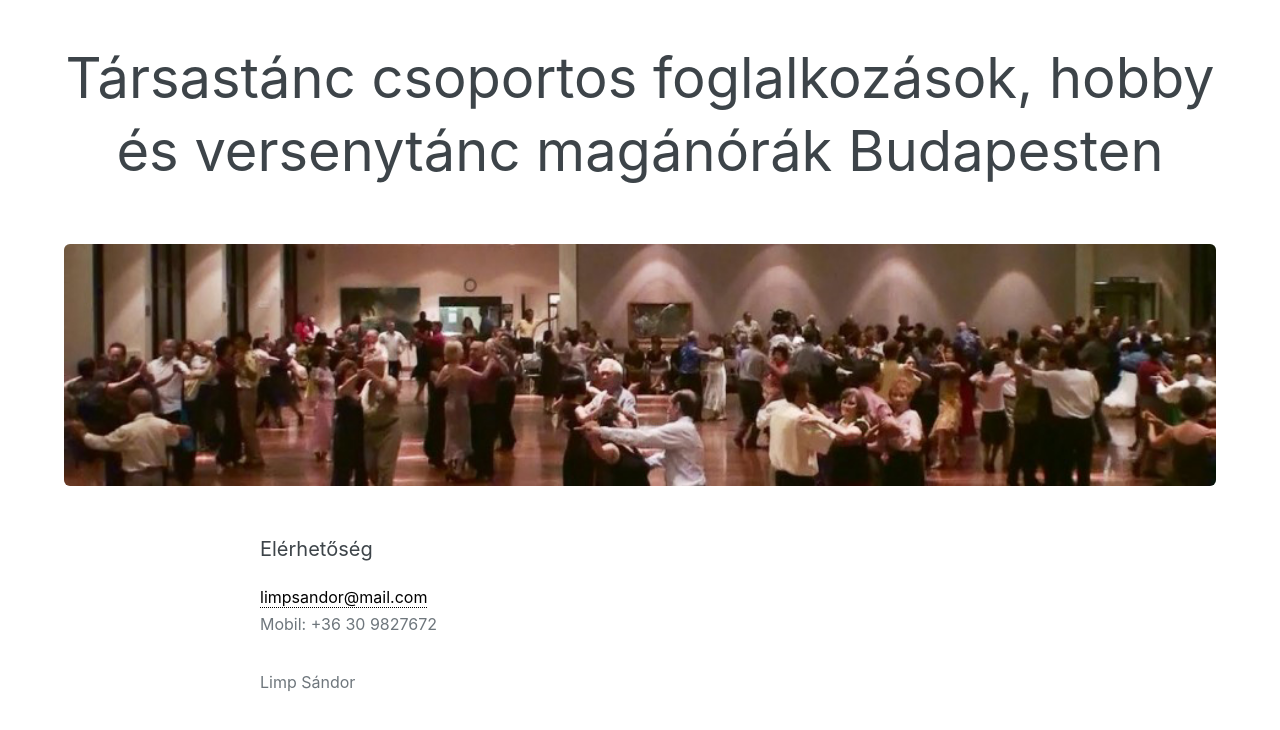
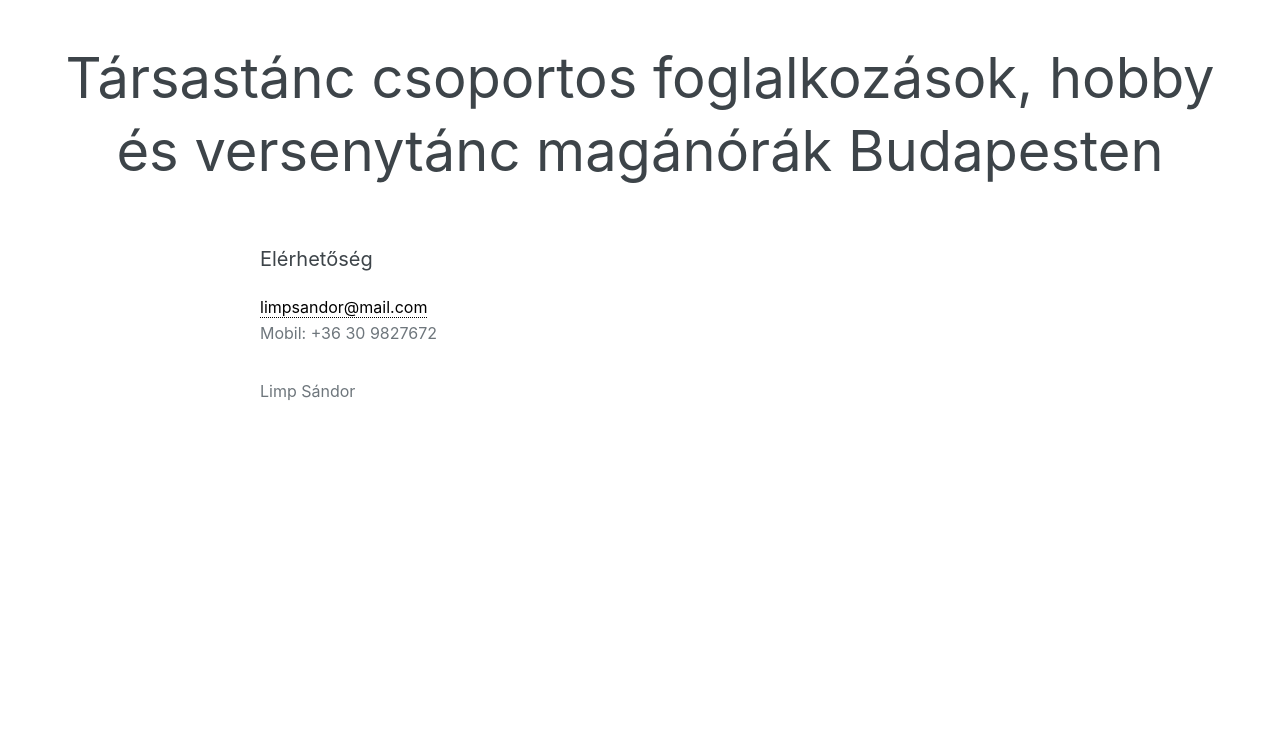
Before and after one commit to petermolnar/tarsastanctanfolyam.hu, a plain HTML site: page index.html in a window 1280 px wide. Shown: the part 214-944 px from the top of the page. After the commit the page ends 800 px from the top, so only its background shows below. Drawn offline with Linux system fonts and the light colour scheme.

Commit message:
Updated from Publii

```diff
--- a/index.html
+++ b/index.html
@@ -11,11 +11,11 @@
 
         <link rel="canonical" href="https://petermolnar.github.io/tarsastanctanfolyam.hu/">
 
-        <meta property="og:title" content="Társastánc csoportos foglalkozások, hobby és versenytánc magánórák Budapesten" /><meta property="og:image" content="https://petermolnar.github.io/tarsastanctanfolyam.hu/media/posts/8/cropped-ssztanc1.jpg"/><meta property="og:image:width" content="940" /><meta property="og:image:height" content="198" /><meta property="og:site_name" content=" Limp Sándor Tánciskola " /><meta property="og:description" content="Elérhetőség limpsandor@mail.com Mobil: +36 30 9827672 Limp Sándor" /><meta property="og:url" content="https://petermolnar.github.io/tarsastanctanfolyam.hu/tarsastanc-budapesten-3.html" /><meta property="og:type" content="article" />
+        <meta property="og:title" content="Társastánc csoportos foglalkozások, hobby és versenytánc magánórák Budapesten" /><meta property="og:site_name" content=" Limp Sándor Tánciskola " /><meta property="og:description" content="Elérhetőség limpsandor@mail.com Mobil: +36 30 9827672 Limp Sándor" /><meta property="og:url" content="https://petermolnar.github.io/tarsastanctanfolyam.hu/tarsastanc-budapesten-3.html" /><meta property="og:type" content="article" />
 
         <link rel="stylesheet" href="https://petermolnar.github.io/tarsastanctanfolyam.hu/assets/css/fontawesome-all.min.css">
         <link rel="stylesheet" href="https://petermolnar.github.io/tarsastanctanfolyam.hu/assets/css/style.css">
-        <script type="application/ld+json">{"@context":"http://schema.org","@type":"Article","mainEntityOfPage":{"@type":"WebPage","@id":"https://petermolnar.github.io/tarsastanctanfolyam.hu/"},"headline":"Társastánc csoportos foglalkozások, hobby és versenytánc magánórák Budapesten","datePublished":"2024-10-18T15:02","dateModified":"2024-10-18T15:03","image":{"@type":"ImageObject","url":"https://petermolnar.github.io/tarsastanctanfolyam.hu/media/posts/8/cropped-ssztanc1.jpg","height":198,"width":940},"description":"Elérhetőség limpsandor@mail.com Mobil: +36 30 9827672 Limp Sándor","author":{"@type":"Person","name":"Limp Sándor","url":"https://petermolnar.github.io/tarsastanctanfolyam.hu/authors/limp-sandor/"},"publisher":{"@type":"Organization","name":"Limp Sándor"}}</script>
+        <script type="application/ld+json">{"@context":"http://schema.org","@type":"Article","mainEntityOfPage":{"@type":"WebPage","@id":"https://petermolnar.github.io/tarsastanctanfolyam.hu/"},"headline":"Társastánc csoportos foglalkozások, hobby és versenytánc magánórák Budapesten","datePublished":"2024-10-18T15:02","dateModified":"2024-10-19T20:40","description":"Elérhetőség limpsandor@mail.com Mobil: +36 30 9827672 Limp Sándor","author":{"@type":"Person","name":"Limp Sándor","url":"https://petermolnar.github.io/tarsastanctanfolyam.hu/authors/limp-sandor/"},"publisher":{"@type":"Organization","name":"Limp Sándor"}}</script>
         <noscript>
             <style>
                 img[loading] {
@@ -44,15 +44,6 @@
             </h1>
          </header>
 
-               <figure class="image main">
-                  <img
-                     src="https://petermolnar.github.io/tarsastanctanfolyam.hu/media/posts/8/cropped-ssztanc1.jpg"
-                        srcset="https://petermolnar.github.io/tarsastanctanfolyam.hu/media/posts/8/responsive/cropped-ssztanc1-xs.jpg 300w ,https://petermolnar.github.io/tarsastanctanfolyam.hu/media/posts/8/responsive/cropped-ssztanc1-sm.jpg 480w ,https://petermolnar.github.io/tarsastanctanfolyam.hu/media/posts/8/responsive/cropped-ssztanc1-md.jpg 768w ,https://petermolnar.github.io/tarsastanctanfolyam.hu/media/posts/8/responsive/cropped-ssztanc1-lg.jpg 1024w ,https://petermolnar.github.io/tarsastanctanfolyam.hu/media/posts/8/responsive/cropped-ssztanc1-xl.jpg 1360w ,https://petermolnar.github.io/tarsastanctanfolyam.hu/media/posts/8/responsive/cropped-ssztanc1-xxl.jpg 1600w" sizes="(max-width: 1600px) 100vw, 1600px"
-                      loading="lazy"
-                     height="198"
-                     width="940"
-                     alt="">
-               </figure>
 
          <div class="post__inner post__entry">
             <h3>Elérhetőség</h3>
```
Also changed, not shown: media/posts/8/cropped-ssztanc1.jpg (deleted), media/posts/8/responsive/cropped-ssztanc1-lg.jpg (deleted), media/posts/8/responsive/cropped-ssztanc1-md.jpg (deleted), media/posts/8/responsive/cropped-ssztanc1-sm.jpg (deleted), media/posts/8/responsive/cropped-ssztanc1-xl.jpg (deleted), media/posts/8/responsive/cropped-ssztanc1-xs.jpg (deleted), media/posts/8/responsive/cropped-ssztanc1-xxl.jpg (deleted).
